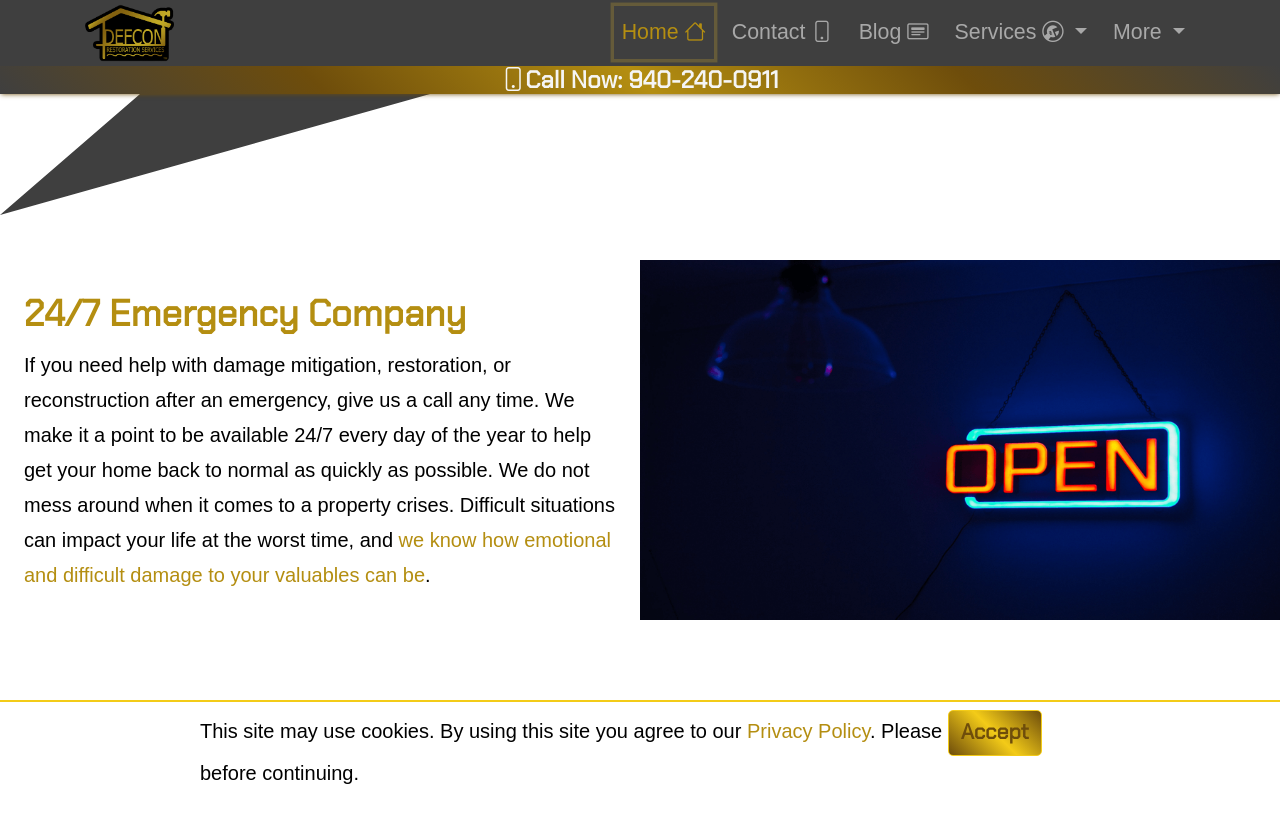
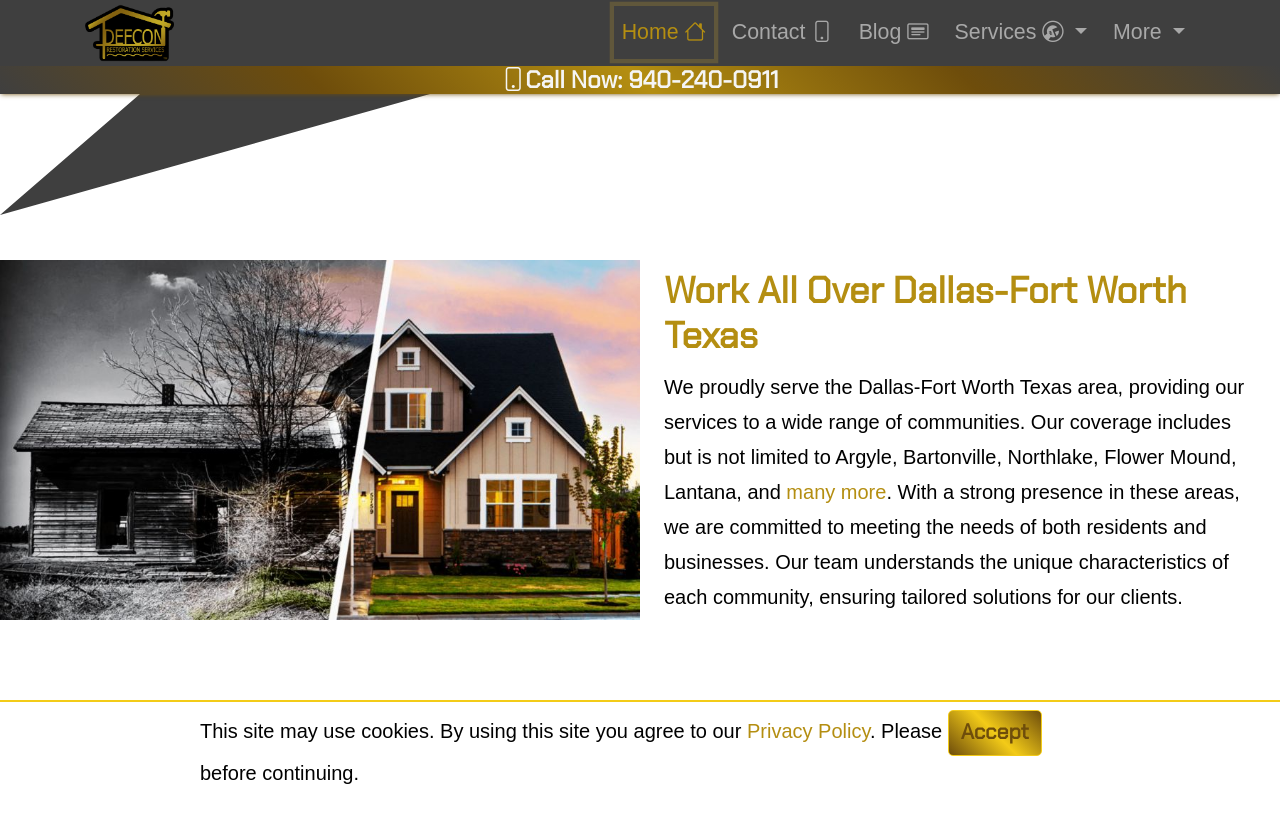
Before and after one commit to defcon1dfw/defcon1dfw.github.io, a Jekyll site: the page built from index.html, in a window 1280 px wide and 900 px high, scrolled down 1585 px. Shown: the top 823 px of the window. Built offline with Jekyll 4.4.1, drawn with Linux system fonts in a browser that asks for light colours.

Commit message:
f/19 locations and services nav sizing

```diff
--- a/_config.yml
+++ b/_config.yml
@@ -30,3 +30,5 @@ plugins:
 yt_url_base: "https://youtube.com/"
 yt_url_watch: "https://www.youtube.com/embed/"
 yt_img_url_base: "https://img.youtube.com/vi/"
+
+dfwGoogleMap: "https://www.google.com/maps/place/Dallas-Fort+Worth+Metropolitan+Area,+TX/@32.7413461,-97.6229323,9z/data=!4m6!3m5!1s0x864e82b81f3a3a2d:0x53724d9a808b8ce5!8m2!3d32.7078751!4d-96.9209135!16zL20vMDF3amYw"
--- a/_includes/top-nav.html
+++ b/_includes/top-nav.html
@@ -68,8 +68,8 @@
                     href="{{site.urlPrefix}}about" draggable="false">About</a>
                 </li>
                 <li class="nav-item">
-                  <a {% if page.name=="why.md" %}class='nav-link active pulse' {% else %}class='nav-link' {% endif %}
-                    href="{{site.urlPrefix}}why" draggable="false">Why Us?</a>
+                  <a {% if page.name=="locations.md" %}class='nav-link active pulse' {% else %}class='nav-link' {% endif %}
+                    href="{{site.urlPrefix}}validation/locations" draggable="false">Locations</a>
                 </li>
                 <li class="nav-item">
                   <a {% if page.name=="faq.md" %}class='nav-link active pulse' {% else %}class='nav-link' {% endif %}
--- a/_sass/init.scss
+++ b/_sass/init.scss
@@ -93,7 +93,7 @@ hr.rounded {
 // -------------------------------------
 
 // Adjust grids on screen width
-@media (max-width: 64rem) {
+@media (max-width: 67rem) {
   .side-nav-docs {
     padding: 1.8rem;
     position: relative;
--- a/_sass/layout/grid-sections.scss
+++ b/_sass/layout/grid-sections.scss
@@ -65,21 +65,37 @@
 // Images
 // ---------------------
 
+.test-100-container {
+  max-width: 100%;
+  overflow: hidden;
+}
+
 .test-50-container {
   max-width: 50%;
   overflow: hidden;
 }
+.test-100-container img,
 .test-50-container img {
   max-height: $all-force-max-height - 250rem;
   height: 100%;
   padding: 0;
   transition: transform .5s ease-in-out;
 }
+.test-100-container:hover img,
 .test-50-container:hover img {
   transform: scale(1.2);
 }
+
 .flexium-basic {
   @include flexium(center, center);
+}
+.flexium-start {
+  @include flexium(start, start);
+}
+
+.flexium-auto-item {
+  flex: 1;
+  width: 100%;
 }
 
 @mixin dynamic-grids-collapse() {
--- a/_sass/layout/navigations.scss
+++ b/_sass/layout/navigations.scss
@@ -91,7 +91,7 @@ footer {
 }
 
 .side-nav-container {
-  min-width: 210px;
+  min-width: 190px;
 }
 
 .side-nav-docs {
--- a/index.html
+++ b/index.html
@@ -4,6 +4,20 @@ title: You Can Count On Us!
 ---
 <div class="container-100vw">
     <div class="home-dynamic-container">
+        <div class="dy-page-50vh">
+            <div class="flex-block-pop">
+                <div class="tile test-50-container flexium-basic">
+                    <img src="{{site.urlPrefix}}assets/img/old-restore.jpg">
+                </div>
+                <div class="test-50-container p-4" markdown=1>
+                    <h2>Work All Over Dallas-Fort Worth Texas</h2>
+                    <p>We proudly serve the Dallas-Fort Worth Texas area, providing our services to a wide range of communities.
+                        Our coverage includes but is not limited to Argyle, Bartonville, Northlake, Flower Mound, Lantana, and <a href="{{ stie.url }}/locations">many more</a>.
+                        With a strong presence in these areas, we are committed to meeting the needs of both residents and businesses.
+                        Our team understands the unique characteristics of each community, ensuring tailored solutions for our clients.
+                </div>
+            </div>
+        </div>
         <div class="dy-page-50vh">
             <div class="flex-block-pop-inverse">
                 <div class="test-50-container p-4" markdown=1>
@@ -51,7 +65,7 @@ title: You Can Count On Us!
                     </p>
                 </div>
                 <div class="tile test-50-container flexium-basic">
-                    <img src="{{site.urlPrefix}}assets/img/old-restore.jpg">
+                    <img src="{{site.urlPrefix}}assets/img/flooded-house-3.jpg">
                 </div>
             </div>
         </div>
```
Also changed, not shown: validation/locations.md (added, +50 -0 lines), assets/img/dfw-map.jpg (added), assets/img/flooded-house-3.jpg (added).
